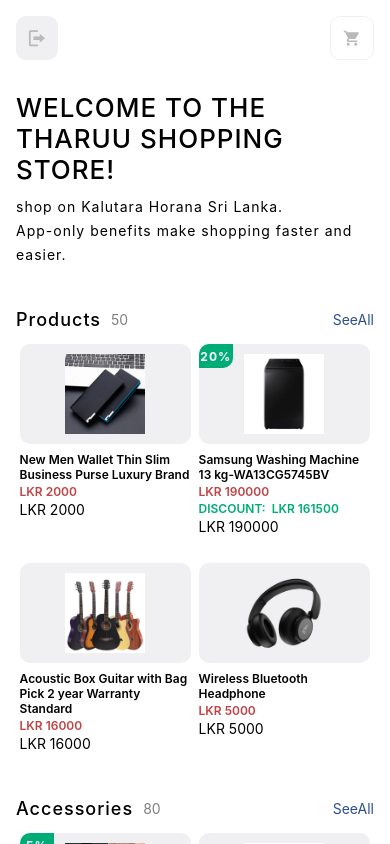
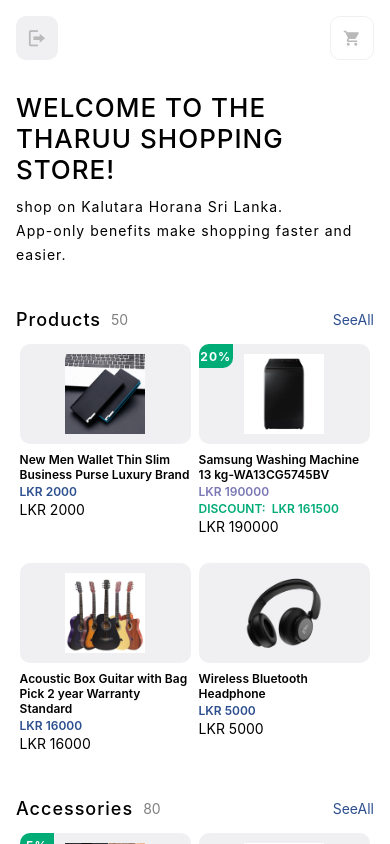
Before and after one commit to Tharuu9/React-Native_Shopping_Center_App, a React Native app: screen /Home in a window 390 px wide. Built offline with nearby package versions, Linux system fonts and the light colour scheme.

Commit message:
Home.tsx updated

```diff
--- a/src/components/screens/Home.tsx
+++ b/src/components/screens/Home.tsx
@@ -106,7 +106,7 @@
             <Text
               style={{
                 fontSize: 12,
-                color: COLOURS.red,
+                color: COLOURS.darkBlue,
                 fontWeight: '600',
                 marginBottom: 2,
               }}>
@@ -129,7 +129,7 @@
           <Text
             style={{
               fontSize: 12,
-              color: COLOURS.red,
+              color: COLOURS.blue,
               fontWeight: '600',
               marginBottom: 2,
             }}>
```
